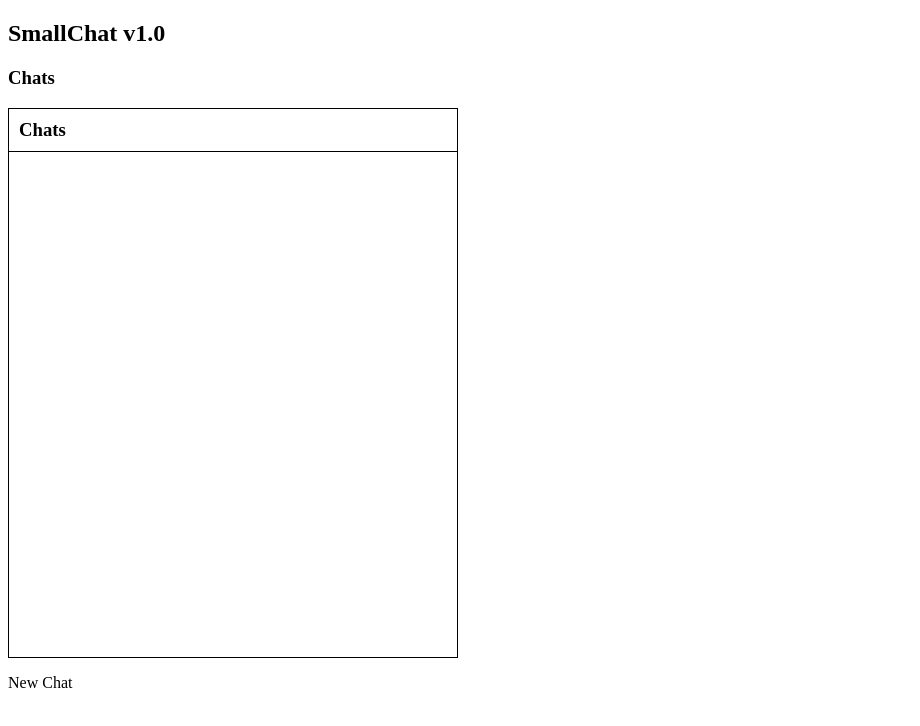
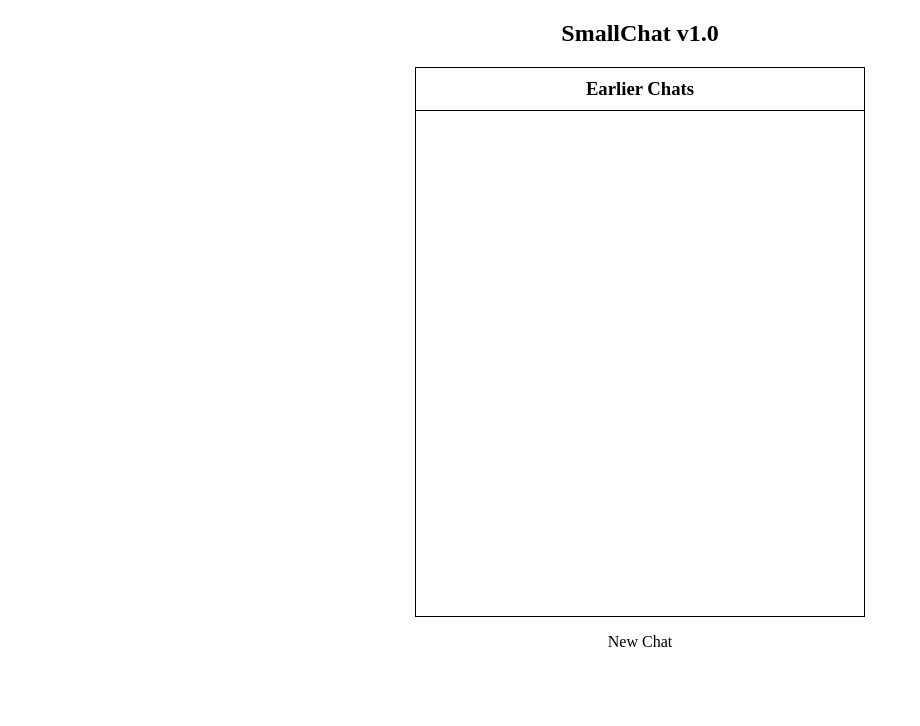
Before and after one commit to kajah90/Oblig1_ID303911, a website: page CommClient/public_html/index.html in a window 1280 px wide. Shown: the whole page, without its empty margins (0-920 px from the left). Drawn offline with Linux system fonts and the light colour scheme.

Commit message:
Adjustements to front page

```diff
--- a/CommClient/public_html/clientCss.css
+++ b/CommClient/public_html/clientCss.css
@@ -16,6 +16,7 @@ and open the template in the editor.
     width: 450px;
     height: 550px;
     border: 1.5px solid black;
+    margin: auto;
 }
 
 #chatsContainer > #chatsTitle {
@@ -35,3 +36,6 @@ and open the template in the editor.
     height: 500px;
     overflow-y: scroll;
 }
+body {
+    text-align: center;
+}
--- a/CommClient/public_html/index.html
+++ b/CommClient/public_html/index.html
@@ -13,10 +13,9 @@ and open the template in the editor.
     </head>
     <body>
         <h2>SmallChat v1.0</h2>
-        <h3>Chats</h3>
         <div id="chatsContainer">
             <div id="chatsTitle">
-                <h3>Chats</h3>
+                <h3>Earlier Chats</h3>
             </div>
             <div id="earlierChats"></div>
         </div>
```
